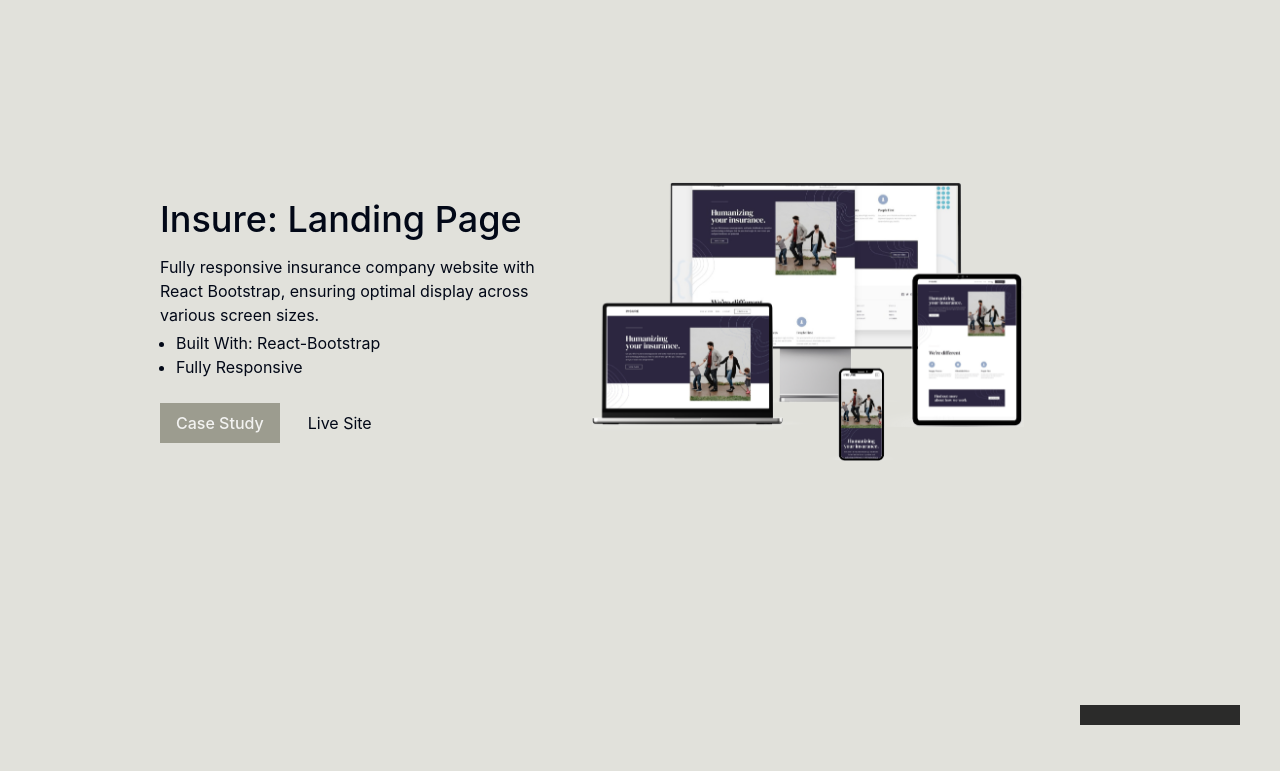
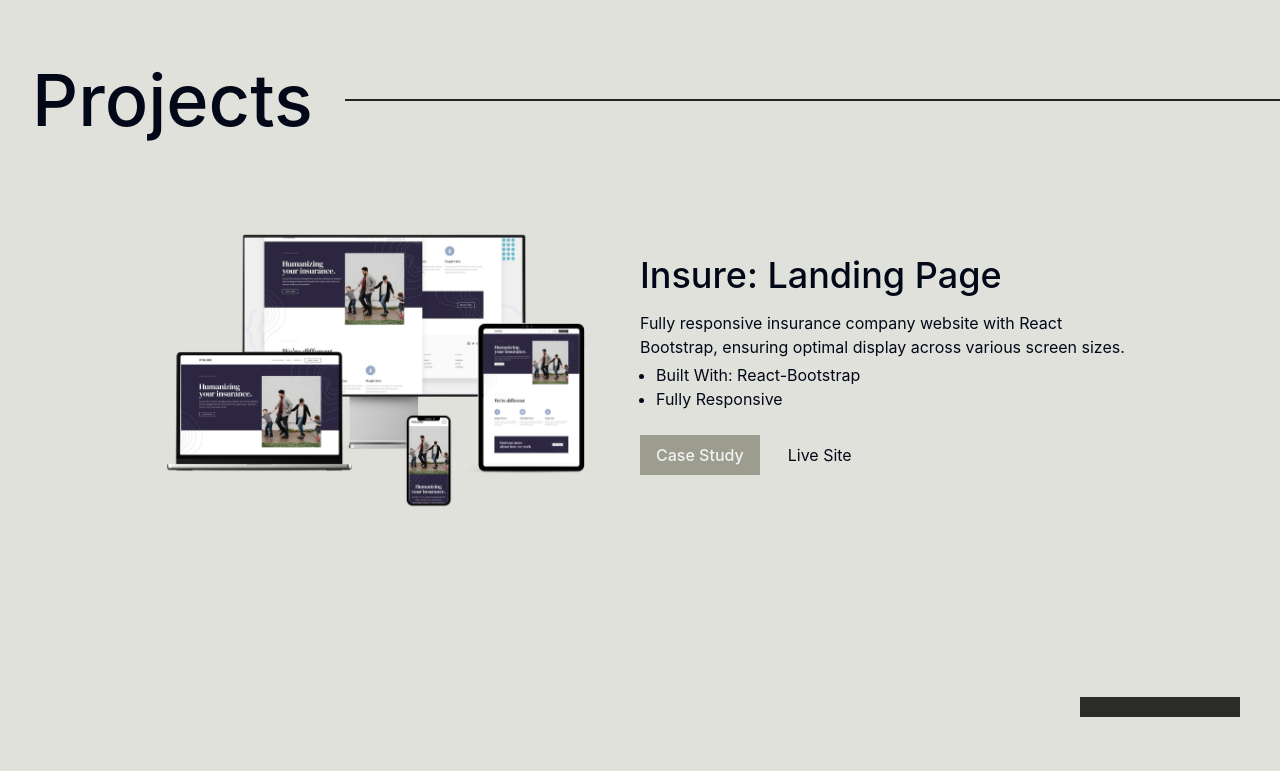
Before and after one commit to Sithu-Aung-Khant/Devfolio_01, a React (Vite) app: page / in a window 1280 px wide. Shown: the part 1369-2140 px from the top of the page. Built offline with nearby package versions, Linux system fonts and the light colour scheme.

Commit message:
project section UI 01

```diff
--- a/src/App.jsx
+++ b/src/App.jsx
@@ -38,7 +38,7 @@ function App() {
       {/* <Qualification /> */}
       {/* <Projects /> */}
       <ProjectsSection />
-      {/* <Footer isDark={isDark} /> */}
+      <Footer isDark={isDark} />
     </div>
   );
 }
--- a/src/components/projects/Project01.jsx
+++ b/src/components/projects/Project01.jsx
@@ -3,12 +3,15 @@ import React from "react";
 const Project01 = () => {
   return (
     <section id="project01">
-      <div className="flex items-center py-6 -mb-28">
-        <h1 className="text-4xl md:text-7xl px-8 font-medium">Projects</h1>
-        <div className="h-0.5 bg-black dark:bg-dim_white w-full"></div>
-      </div>
-      <div className="px-0 md:pt-8 h-dvh flex flex-col justify-center">
-        <div className="md:flex items-center max-w-screen-lg pl-40">
+      <div className="container mx-auto px-0 md:pt-4 h-dvh flex flex-col justify-center">
+        <div className="flex items-center py-6">
+          <h1 className="text-4xl md:text-7xl px-8 font-medium">Projects</h1>
+          <div className="h-0.5 bg-black dark:bg-dim_white w-full"></div>
+        </div>
+        <div className="md:flex items-center mx-auto max-w-screen-lg">
+          <div className="md:w-1/2">
+            <img className="" src="/insure-landing-page54.png" alt="" />
+          </div>
           <div className="md:w-1/2 pr-4">
             <h1 className="text-4xl font-medium">Insure: Landing Page</h1>
             <p className="pt-4">
@@ -32,9 +35,6 @@ const Project01 = () => {
               </a>
             </button>
           </div>
-          <div className="md:w-1/2">
-            <img className="" src="/insure-landing-page02.png" alt="" />
-          </div>
         </div>
       </div>
     </section>
@@ -42,3 +42,46 @@ const Project01 = () => {
 };
 
 export default Project01;
+
+// const Project01 = () => {
+//   return (
+//     <section id="project01">
+//       <div className="container mx-auto px-0 md:pt-4 h-dvh flex flex-col justify-center">
+//         <div className="flex items-center py-6">
+//           <h1 className="text-4xl md:text-7xl px-8 font-medium">Projects</h1>
+//           <div className="h-0.5 bg-black dark:bg-dim_white w-full"></div>
+//         </div>
+//         <div className="md:flex items-center mx-auto max-w-screen-lg">
+//           <div className="md:w-1/2">
+//             <img className="" src="/insure-landing-page54.png" alt="" />
+//           </div>
+//           <div className="md:w-1/2 pr-4">
+//             <h1 className="text-4xl font-medium">Insure: Landing Page</h1>
+//             <p className="pt-4">
+//               Fully responsive insurance company website with React Bootstrap,
+//               ensuring optimal display across various screen sizes.
+//             </p>
+//             <ul className="list-disc pl-4 pt-1 pb-6">
+//               <li>Built With: React-Bootstrap</li>
+//               <li>Fully Responsive</li>
+//             </ul>
+//             <button className="bg-brown text-dim_white hover:bg-brown02 px-4 py-2 font-medium">
+//               <a href="#">Case Study</a>
+//             </button>
+//             <button className="px-4 py-2 ml-3 dark:text-dim_white hover:underline hover:font-semibold">
+//               <a
+//                 href="https://insure-insurance-company.netlify.app/"
+//                 target="_blank"
+//                 rel="noopener noreferrer"
+//               >
+//                 Live Site
+//               </a>
+//             </button>
+//           </div>
+//         </div>
+//       </div>
+//     </section>
+//   );
+// };
+
+// export default Project01;
--- a/src/components/projects/Project02.jsx
+++ b/src/components/projects/Project02.jsx
@@ -3,8 +3,8 @@ import React from "react";
 const Project02 = () => {
   return (
     <section id="project02">
-      <div className="flex justify-start -mb-10">
-        <div className="w-20 h-3 md:w-40 md:h-5 bg-brown03 dark:bg-dim_white ml-10"></div>
+      <div className="flex justify-end -mb-10">
+        <div className="w-20 h-3 md:w-40 md:h-5 bg-brown03 dark:bg-dim_white mr-10"></div>
       </div>
       <div className="px-0 md:pt-4 h-dvh flex flex-col justify-center md:pr-36">
         <div className="md:flex items-center max-w-screen-lg pl-40">
--- a/src/components/projects/Project03.jsx
+++ b/src/components/projects/Project03.jsx
@@ -3,8 +3,8 @@ import React from "react";
 const Project03 = () => {
   return (
     <section id="project01">
-      <div className="flex justify-end -mb-10">
-        <div className="w-20 h-3 md:w-40 md:h-5 bg-brown03 dark:bg-dim_white mr-10"></div>
+      <div className="flex justify-start -mb-10">
+        <div className="w-20 h-3 md:w-40 md:h-5 bg-brown03 dark:bg-dim_white ml-10"></div>
       </div>
       <div className="container mx-auto px-0 md:pt-4 h-dvh flex flex-col justify-center">
         <div className="md:flex items-center mx-auto max-w-screen-lg">
--- a/src/components/projects/ProjectsSection.jsx
+++ b/src/components/projects/ProjectsSection.jsx
@@ -6,8 +6,8 @@ const ProjectsSection = () => {
   return (
     <section id="projects">
       <Project01 />
+      <Project02 />
       <Project03 />
-      <Project02 />
       {/* <div className="flex items-center">
           <div className="h-0.5 bg-black w-full"></div>
           <h1 className="text-4xl md:text-7xl pr-8">Portfolio</h1>
```
